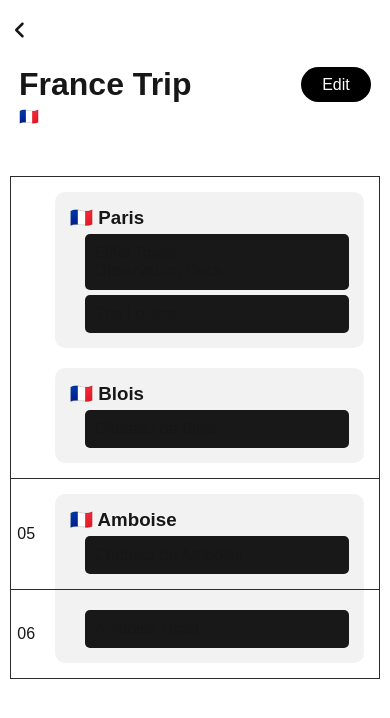
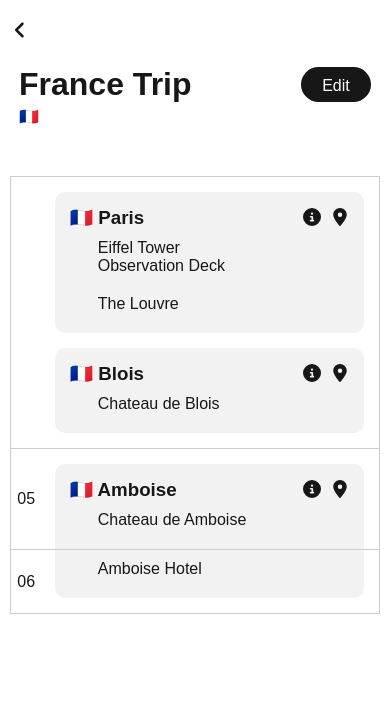
Before and after one commit to my12parsecs/town-hunt, a Next.js app: page /trips/1 in a window 390 px wide. Shown: the top 718 px of the page. Built offline with nearby package versions, Linux system fonts and the light colour scheme.

Commit message:
each trip

```diff
--- a/src/app/components/EachTripList.js
+++ b/src/app/components/EachTripList.js
@@ -40,6 +40,10 @@
 
 
 import React from 'react';
+import Link from 'next/link';
+import { FontAwesomeIcon } from '@fortawesome/react-fontawesome';
+import { faCircleInfo, faLocationDot } from '@fortawesome/free-solid-svg-icons';
+
 import getFlagEmoji from './GetFlagEmoji';
 
 const EachTripList = ({ eachTripJson }) => {
@@ -84,7 +88,7 @@ const EachTripList = ({ eachTripJson }) => {
 
     return (
         <div className='each-trip-list'>
-            <div>
+            {/* <div> */}
                 {groupedTrips.map((group, index) => (
                     <div key={index} className='each-date-container'>
                         <div className='each-date-left'>
@@ -94,11 +98,17 @@ const EachTripList = ({ eachTripJson }) => {
                             {/* <div className='each-date-right-inner'> */}
                                 {group.items.map((item) => (
                                     <div key={item.id} className={`each-trip-list-item ${item.isSameLast ? "each-trip-list-item-same-last" : ""} ${item.isSameFirst ? "each-trip-list-item-same-first" : ""}`}>
-                                        <h3 className='each-trip-list-item-title' style={item.isSameFirst ? {display: "none"} : {}}>{getFlagEmoji(item.countryCode)} {item.value}</h3>
+                                        <div className='each-trip-list-item-title-row' style={item.isSameFirst ? {display: "none"} : {}}>
+                                            <h3 className='each-trip-list-item-title'>{getFlagEmoji(item.countryCode)} {item.value}</h3>
+                                            <div className='each-trip-list-item-buttons'>
+                                                <Link href={`https://wikipedia.org`} target="_blank" rel="noreferrer"><FontAwesomeIcon icon={faCircleInfo} className="each-trip-list-item-info-icon"/></Link>
+                                                <Link href={`https://google.com/maps`} target="_blank" rel="noreferrer"><FontAwesomeIcon icon={faLocationDot} className="each-trip-list-item-map-icon"/></Link>
+                                            </div>
+                                        </div>
                                         {item.children && item.children.length > 0 && (
-                                            <div style={{marginLeft: "15px", marginTop: "5px"}}>
+                                            <div style={{marginLeft: "18px"}}>
                                                 {item.children.map((child) => (
-                                                    <div key={child.id} style={{marginTop: "5px", backgroundColor: "#181818", borderRadius: "5px", padding: "10px"}}>
+                                                    <div key={child.id} style={{ borderRadius: "5px", padding: "10px"}}>
                                                         <div>{child.value}</div>
                                                         {child.children && child.children.length > 0 && (
                                                             <div>
@@ -117,7 +127,7 @@ const EachTripList = ({ eachTripJson }) => {
                         </div>
                     </div>
                 ))}
-            </div>
+            {/* </div> */}
         </div>
     );
 };
--- a/src/app/stylesheets/sortableTree.css
+++ b/src/app/stylesheets/sortableTree.css
@@ -4,7 +4,7 @@
 
 
 .sortable-tree-row-container{
-    width: 91%;
+    width: 96%;
     max-width: 500px;
     margin: auto;
     margin-top: 10px;
@@ -24,7 +24,7 @@
     /* margin: auto; */
     /* margin-top: 10px; */
     width: 100%;
-    margin-right: 10px;
+    margin-right: 7px;
     margin-bottom: 0px;
     background-color: var(--background);
     color: white;
@@ -63,6 +63,7 @@
 }
 .sortable-tree-text{
     color: var(--foreground);
+    margin-top: 1px;
 }
 
 
@@ -71,8 +72,8 @@
     display: flex;
     justify-content: center;
     align-items: center;
-    width: 40px;
-    min-width: 40px;
+    width: 35px;
+    min-width: 35px;
     height: 40px;
     /* background-color: var(--gray-background); */
     border-radius: 500px;
@@ -88,8 +89,8 @@
     display: flex;
     justify-content: center;
     align-items: center;
-    width: 40px;
-    min-width: 40px;
+    width: 35px;
+    min-width: 35px;
     height: 40px;
     /* background-color: var(--gray-background); */
     border-radius: 500px;
--- a/src/app/stylesheets/tripEach.css
+++ b/src/app/stylesheets/tripEach.css
@@ -1,4 +1,11 @@
-
+:root {
+    --date-border-color: #2b2b2b;
+}
+@media (prefers-color-scheme: light) {
+    :root {
+        --date-border-color: #c7cccc;
+    }
+}
 
 
 
@@ -8,7 +15,7 @@
     max-width: 500px;
     margin: auto;
     margin-bottom: 20px;
-    border-bottom: 1px solid #2b2b2b;
+    border-bottom: 1px solid var(--date-border-color);
 }
 
 
@@ -29,18 +36,23 @@
     min-width: 70px !important;
     height: 35px;
     border-radius: 500px;
-    background-color: white;
-    color: black;
+    background-color: var(--foreground);
+    color: var(--background);
     display: flex;
     justify-content: center;
     align-items: center;
     cursor: pointer;
+    user-select: none;
+    padding-top: 2px;
+}
+.each-trip-edit-button-done{
+    /* background-color: black; */
+    /* color: white; */
+    background-color: transparent;
+    color: var(--foreground);
+    outline: 1px solid var(--foreground);
 }
 @media (prefers-color-scheme: light) {
-    .each-trip-edit-button{
-        background-color: black;
-        color: white;
-    }
 }
 
 
@@ -58,7 +70,7 @@
     /* background-color: var(--gray-background); */
     width: 30px;
     padding-left: 2px;
-    border: 1px solid #2b2b2b;
+    border: 1px solid var(--date-border-color);
     border-right: none;
     border-bottom: none;
     /* border-radius: 10px; */
@@ -68,14 +80,11 @@
 }
 .each-date-right{
     flex: 1;
-    padding-left: 15px;
-    padding-right: 15px;
-    padding-top: 15px;
-    padding-bottom: 15px;
+    padding: 15px 15px 15px 15px;
     display: flex;
     flex-direction: column;
-    gap: 20px;
-    border: 1px solid #2b2b2b;
+    gap: 15px;
+    border: 1px solid var(--date-border-color);
     border-left: none;
     border-bottom: none;
 }
@@ -85,7 +94,7 @@
     /* margin-bottom: 5px; */
     /* border: 1px solid #ccc; */
     border-radius: 10px;
-    padding: 15px;
+    padding: 15px 15px 10px 15px;
     background-color: var(--gray-background);
 }
 .each-trip-list-item-same-last{
@@ -95,8 +104,25 @@
 .each-trip-list-item-same-first{
     border-radius: 0px 0px 10px 10px;
     margin-top: -15px;
+    padding-top: 0px;
+}
+.each-trip-list-item-title-row{
+    display: flex;
+    justify-content: space-between;
+    align-items: center;
 }
 .each-trip-list-item-title{}
+.each-trip-list-item-buttons{
+}
+.each-trip-list-item-info-icon{
+    width: 18px;
+    height: 18px;
+    margin-right: 10px;
+}
+.each-trip-list-item-map-icon{
+    width: 18px;
+    height: 18px;
+}
 .each-trip-list-date-line{
     border-top: 1px dashed #ccc;
     height: 5px;
@@ -123,6 +149,7 @@
 
 .each-trip-edit-list{
     margin-top: 50px;
+    width: 100%;
 }
 
 
@@ -143,7 +170,6 @@
         max-width: 500px;
         margin: auto;
         margin-bottom: 20px;
-        border-bottom: 1px solid #2b2b2b;
     }
     .each-trip-info{
         width: 95%;
--- a/src/app/stylesheets/trips.css
+++ b/src/app/stylesheets/trips.css
@@ -10,6 +10,7 @@
     grid-template-columns: repeat(2, 1fr);
     grid-auto-rows: auto;
     gap: 20px;
+    width: 92%;
     max-width: 500px;
     margin: auto;
     margin-top: 60px;
@@ -21,10 +22,10 @@
     padding: 20px;
 }
 .trips-title{
-    font-size: 1.3rem;
+    font-size: 1.25rem;
 }
 .trips-date{
-    font-size: 0.9rem;
+    font-size: 0.8rem;
 }
 .trips-country{
     font-size: 0.8rem;
--- a/src/app/trips/[slug]/page.js
+++ b/src/app/trips/[slug]/page.js
@@ -85,6 +85,16 @@ export default function EachTrip() {
                 canHaveChildren: (dragItem) => {return dragItem.type === "date-line" ? false : true;}
             },
             { id: "date-line-9", date: '2024-11-06', value: 'Date Line 1', type: "date-line", canHaveChildren: false },
+            // {
+            //     id: "38457989828958774",
+            //     geonameId: "1234",
+            //     value: 'Amboise',
+            //     countryCode: 'FR',
+            //     countryName: 'France',
+            //     children: [{ id: '980899878', value: 'Amboise Hotel', canHaveChildren: (dragItem) => {return dragItem.type === "date-line" ? false : true;} }],
+            //     canHaveChildren: (dragItem) => {return dragItem.type === "date-line" ? false : true;}
+            // },
+            // { id: "date-line-9987", date: '2024-11-06', value: 'Date Line 1', type: "date-line", canHaveChildren: false },
         ]
     }
 
@@ -116,7 +126,7 @@ export default function EachTrip() {
                         {/* <h1>INPUT {eachTripJson.title}</h1> */}
                         <div className='each-trip-title-row'>
                             <input type="text" className="each-trip-title-input" placeholder="Trip Title" style={{width: "100%"}} value={eachTripJson.title} onChange={(e) => setEachTripJson({...eachTripJson, title: e.target.value})} />
-                            <div onClick={() => setIsEditing(!isEditing)} className='each-trip-edit-button' style={{backgroundColor: "black", color: "white", outline: "1px solid white"}}>{isEditing ? "Done" : "Edit"}</div>
+                            <div onClick={() => setIsEditing(!isEditing)} className={`each-trip-edit-button ${isEditing ? "each-trip-edit-button-done" : ""}`}>{isEditing ? "Done" : "Edit"}</div>
                         </div>
                         <p>{getFlagEmoji(eachTripJson.trip[0].countryCode)}</p>
                     </div>
```
